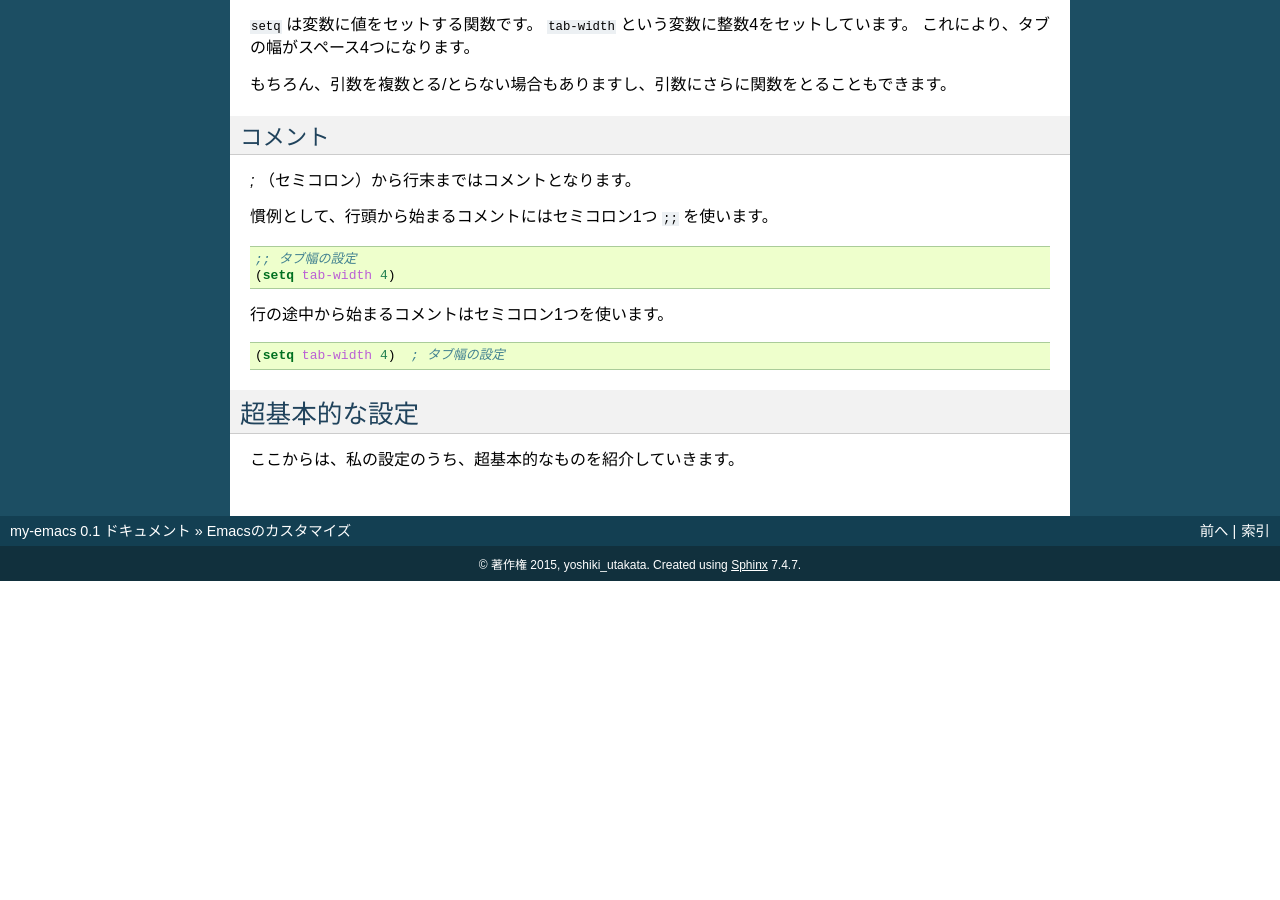
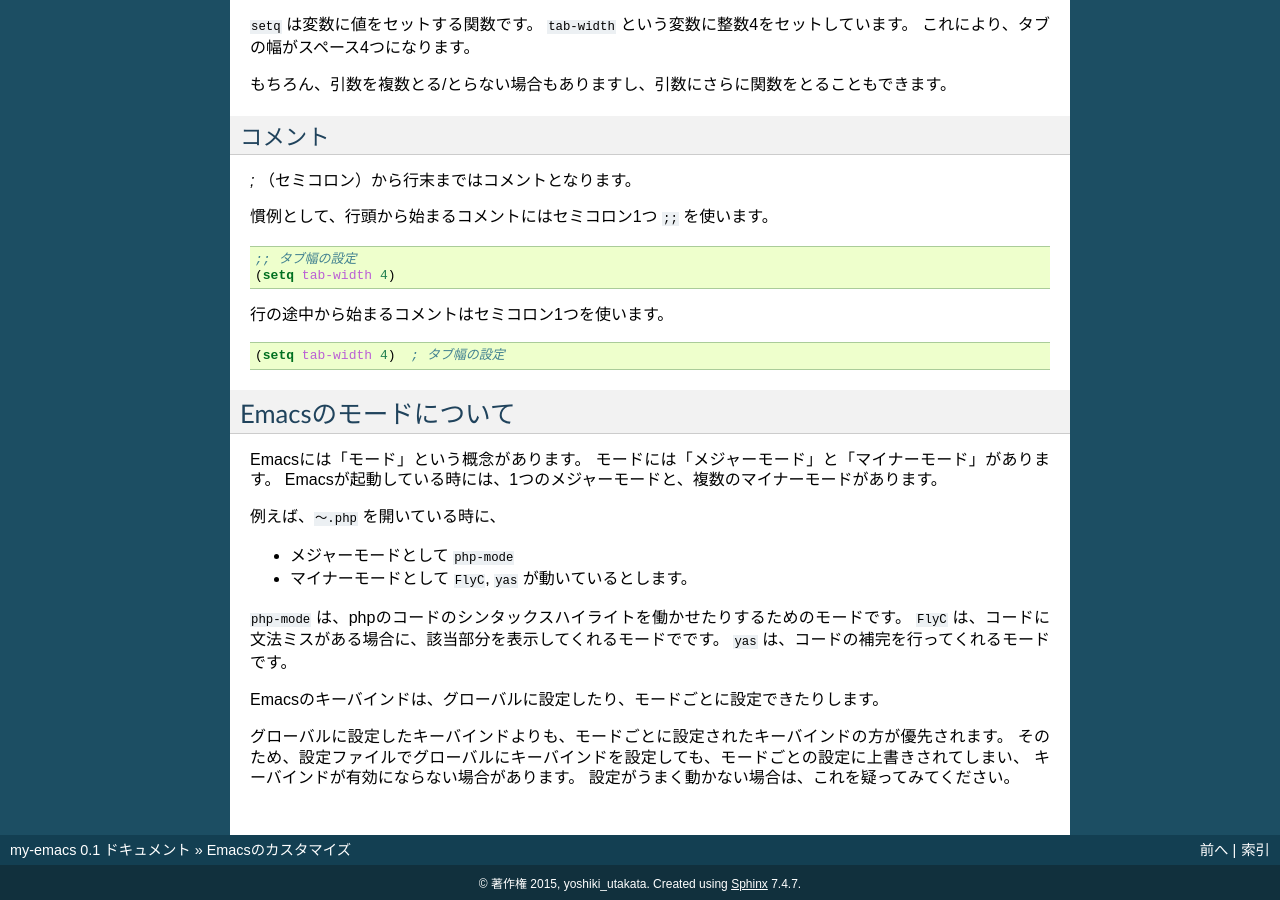
Before and after one commit to yoshikyoto/my-emacs-docs, a Sphinx documentation site: the page built from docs/customize.rst, in a window 1280 px wide and 900 px high, scrolled down 1204 px. Built offline with Sphinx 7.4.7, drawn with Linux system fonts in a browser that asks for light colours; before the commit the page ends 1785 px from its top, so only the background shows below that.

Commit message:
いろいろな設定について追記

```diff
--- a/docs/customize.rst
+++ b/docs/customize.rst
@@ -95,8 +95,25 @@ elispは関数型言語で、以下のようなの文法が基本になってい
 
    (setq tab-width 4)  ; タブ幅の設定
 
+Emacsのモードについて
+=====================
 
-超基本的な設定
-==============
+Emacsには「モード」という概念があります。
+モードには「メジャーモード」と「マイナーモード」があります。
+Emacsが起動している時には、1つのメジャーモードと、複数のマイナーモードがあります。
 
-ここからは、私の設定のうち、超基本的なものを紹介していきます。
+例えば、``〜.php`` を開いている時に、
+
+- メジャーモードとして ``php-mode``
+- マイナーモードとして ``FlyC``, ``yas`` が動いているとします。
+
+``php-mode`` は、phpのコードのシンタックスハイライトを働かせたりするためのモードです。
+``FlyC`` は、コードに文法ミスがある場合に、該当部分を表示してくれるモードでです。
+``yas`` は、コードの補完を行ってくれるモードです。
+
+Emacsのキーバインドは、グローバルに設定したり、モードごとに設定できたりします。
+
+グローバルに設定したキーバインドよりも、モードごとに設定されたキーバインドの方が優先されます。
+そのため、設定ファイルでグローバルにキーバインドを設定しても、モードごとの設定に上書きされてしまい、
+キーバインドが有効にならない場合があります。
+設定がうまく動かない場合は、これを疑ってみてください。
--- a/docs/index.rst
+++ b/docs/index.rst
@@ -7,7 +7,7 @@ MyEmacsチュートリアル
 Emacsが使いやすくカスタマイズされ、
 そして、さらに使いやすくカスタマイズできるだけの能力を習得できることを考えています。
 
-質問や要望、訂正などはは、
+質問や要望、訂正などは、
 
 - GitHubのIssueやPull Request（右上のリンクから飛べます）
 - twitter @yoshiki_utakata
```
Also changed, not shown: docs/basic-customize.rst (added, +130 -0 lines), docs/start.rst (+20 -0 lines).
